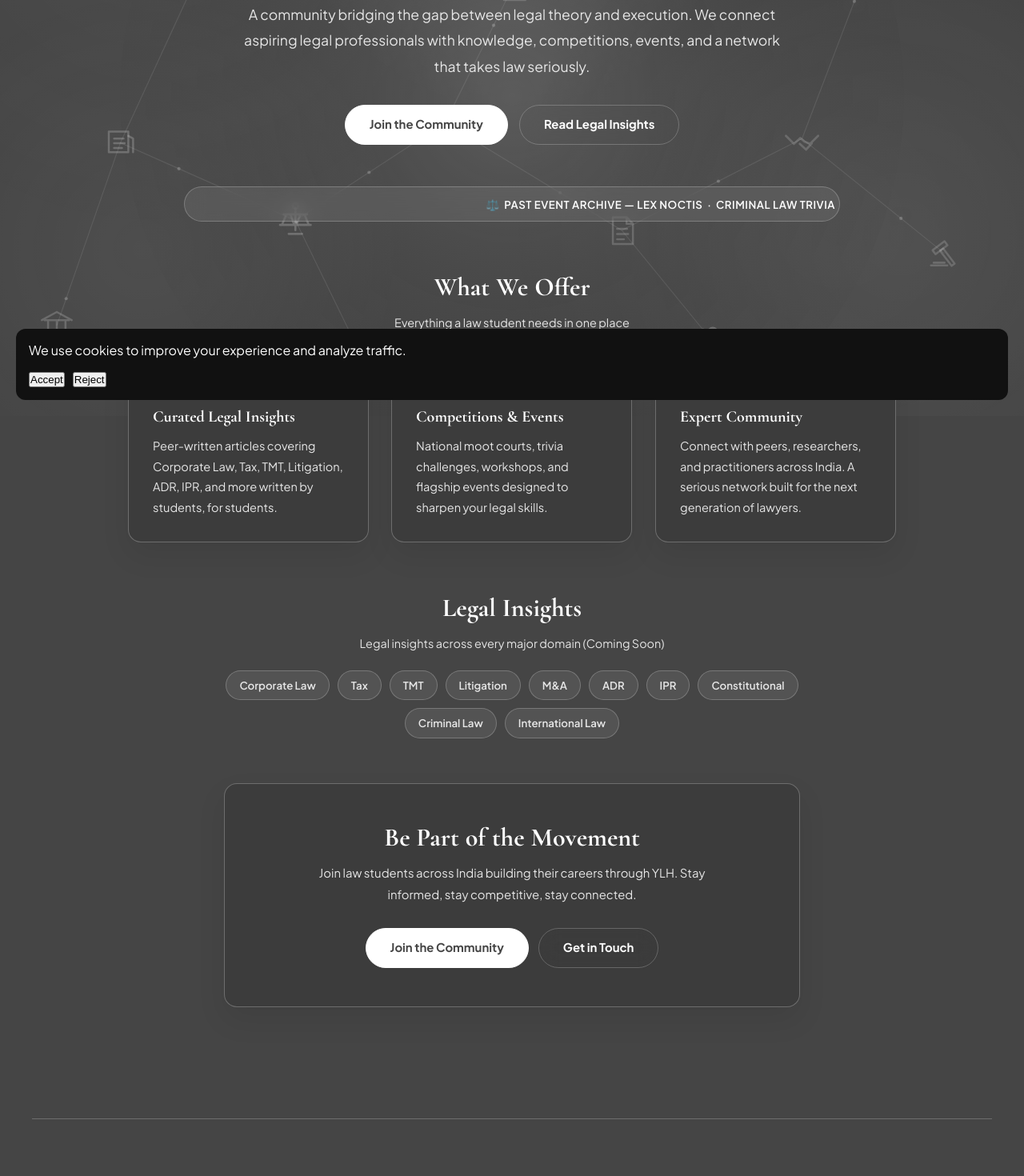
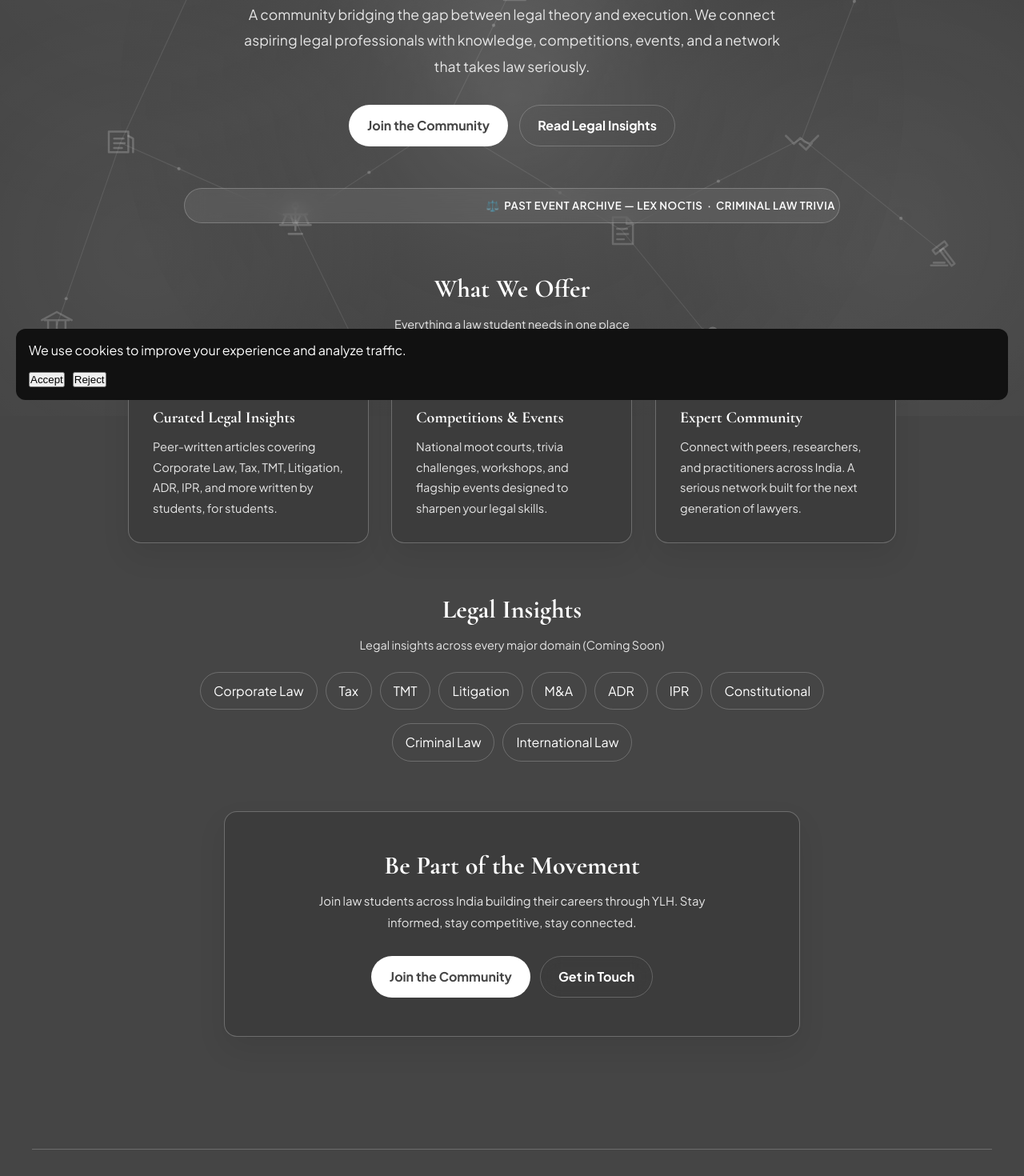
Before and after one commit to TejTalin/young-legal-house, a Next.js app: page / in a window 1280 px wide. Shown: the part 280-1750 px from the top of the page at 80% size. Built offline with nearby package versions, Linux system fonts and the light colour scheme.

Commit message:
Refactor Link components to use CSS classes

```diff
--- a/app/HomeClient.jsx
+++ b/app/HomeClient.jsx
@@ -89,22 +89,12 @@ export default function HomeClient() {
             style={{ display: 'flex', gap: '14px', justifyContent: 'center', flexWrap: 'wrap' }}
           >
             <motion.div whileHover={{ scale: 1.04 }} whileTap={{ scale: 0.97 }}>
-              <Link href="/join" style={{
-                display: 'inline-block', padding: '12px 30px', borderRadius: '999px',
-                background: 'var(--text-color)', color: 'var(--bg-color)',
-                fontWeight: 700, fontSize: '0.93rem', textDecoration: 'none',
-                border: '1px solid var(--text-color)',
-              }}>
+              <Link href="/join" className="btn-main" style={{ textDecoration: 'none', display: 'inline-flex', alignItems: 'center' }}>
                 Join the Community
               </Link>
             </motion.div>
             <motion.div whileHover={{ scale: 1.04 }} whileTap={{ scale: 0.97 }}>
-              <Link href="/blogs" style={{
-                display: 'inline-block', padding: '12px 30px', borderRadius: '999px',
-                background: 'transparent', color: 'var(--text-color)',
-                fontWeight: 700, fontSize: '0.93rem', textDecoration: 'none',
-                border: '1px solid var(--glass-border)', backdropFilter: 'blur(12px)',
-              }}>
+              <Link href="/blogs" className="btn-main btn-ghost" style={{ textDecoration: 'none', display: 'inline-flex', alignItems: 'center' }}>
                 Read Legal Insights
               </Link>
             </motion.div>
@@ -196,12 +186,7 @@ export default function HomeClient() {
                 whileHover={{ scale: 1.08, y: -2 }}
                 whileTap={{ scale: 0.96 }}
               >
-                <Link href="/blogs" style={{
-                  display: 'inline-block', padding: '7px 16px',
-                  border: '1px solid var(--glass-border)', borderRadius: '999px',
-                  fontSize: '0.83rem', fontWeight: 600, color: 'var(--grey-text)',
-                  background: 'var(--glass-bg)', textDecoration: 'none',
-                }}>
+                <Link href="/blogs" className="filter-pill" style={{ display: 'inline-block', textDecoration: 'none' }}>
                   {area}
                 </Link>
               </motion.div>
@@ -235,22 +220,12 @@ export default function HomeClient() {
             </p>
             <div style={{ display: 'flex', gap: '12px', justifyContent: 'center', flexWrap: 'wrap' }}>
               <motion.div whileHover={{ scale: 1.04 }} whileTap={{ scale: 0.97 }}>
-                <Link href="/join" style={{
-                  display: 'inline-block', padding: '12px 30px', borderRadius: '999px',
-                  background: 'var(--text-color)', color: 'var(--bg-color)',
-                  fontWeight: 700, fontSize: '0.93rem', textDecoration: 'none',
-                  border: '1px solid var(--text-color)',
-                }}>
+                <Link href="/join" className="btn-main" style={{ textDecoration: 'none', display: 'inline-flex', alignItems: 'center' }}>
                   Join the Community
                 </Link>
               </motion.div>
               <motion.div whileHover={{ scale: 1.04 }} whileTap={{ scale: 0.97 }}>
-                <Link href="/contact" style={{
-                  display: 'inline-block', padding: '12px 30px', borderRadius: '999px',
-                  background: 'transparent', color: 'var(--text-color)',
-                  fontWeight: 700, fontSize: '0.93rem', textDecoration: 'none',
-                  border: '1px solid var(--glass-border)', backdropFilter: 'blur(12px)',
-                }}>
+                <Link href="/contact" className="btn-main btn-ghost" style={{ textDecoration: 'none', display: 'inline-flex', alignItems: 'center' }}>
                   Get in Touch
                 </Link>
               </motion.div>
```
